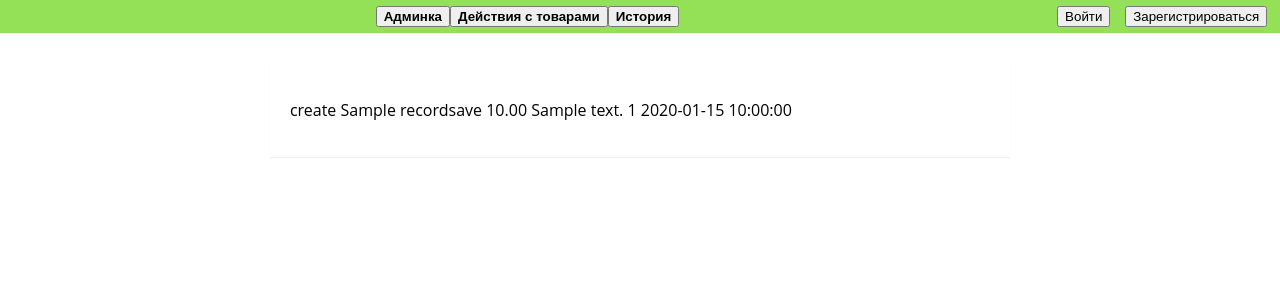
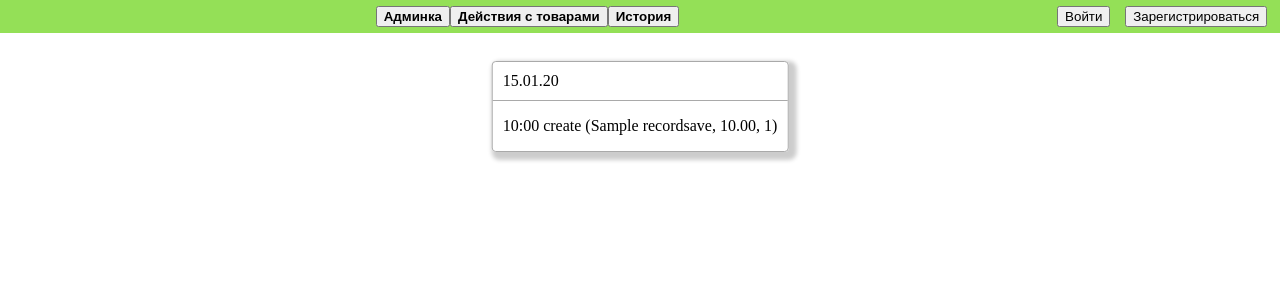
Before and after one commit to Darkness7193/ShopSiteRepository, a Django app: page /CrudApp/history/ in a window 1280 px wide. Shown: the top 300 px of the page. Run offline with Django 4.2, Linux system fonts and the light colour scheme; tables that the repository leaves empty hold one stand-in row (values such as "Sample post").

Commit message:
Version 0.42.7 I'm make some css for history

```diff
--- a/CrudApp/models.py
+++ b/CrudApp/models.py
@@ -81,7 +81,8 @@ class RecordSave(Model):
     time = TimeField()
 
     def __str__(self):
-        return f'{self.mode} {self.name} {self.price} {self.description} {self.count} {self.date} {self.time}'
+        time = self.time.__str__()[:-3]
+        return f'{self.mode} {self.date} {time} {self.name} {self.price} {self.description} {self.count} '
 
     class Meta:
         db_table = 'RecordSave'
@@ -90,6 +91,7 @@ class RecordSave(Model):
     def save_in_history(request):
         price = request.POST.get('price')
         dt = datetime.fromtimestamp(float(request.POST.get('timestamp')))
+        dt = dt.replace(second=0, microsecond=0)
         record_save = RecordSave()
 
         record_save.mode = request.POST.get('mode')
--- /dev/null
+++ b/CrudApp/static/CrudApp/css/history.css
@@ -0,0 +1,23 @@
+.history {
+    margin-top: 25px;
+
+}
+
+.save-pack {
+    border: 1px solid #a9a9a9;
+    border-radius: 4px;
+    margin-bottom: 14px;
+    padding-top: 0;
+    box-shadow: 4px 4px 4px 4px rgba(0,0,0,0.2);
+}
+
+.save-pack-title {
+    margin-top: 0;
+    padding: 10px;
+    border-bottom: 1px solid #a9a9a9;
+}
+
+.record-save {
+    padding-left: 10px;
+    padding-right: 10px;
+}
--- a/CrudApp/static/CrudApp/js/history.js
+++ b/CrudApp/static/CrudApp/js/history.js
@@ -23,7 +23,7 @@ export function save_in_history(tr, save_mode) {
     let save = {
         'mode': save_mode,
         'timestamp': new Date().getTime() / 1000,
-        'product_id': tr[0].dataset.productId,
+        'product_id': 0, //tr[0].dataset.productId
     };
 
     $.ajax({
--- a/CrudApp/templates/CrudApp/history.html
+++ b/CrudApp/templates/CrudApp/history.html
@@ -7,15 +7,26 @@
     <meta charset="UTF-8">
     <title> История </title>
     <link rel="stylesheet" href="{% static '/css/global.css' %}">
-    <link rel="stylesheet" href="{% static 'CrudApp/css/crud.css' %}">
+    <link rel="stylesheet" href="{% static 'CrudApp/css/history.css' %}">
 </head>
-
 
 <body>
 {% include 'ShopSite/header.html' %}
-<div class="container-lg table-wrapper">
-    {% for record_save in record_saves %}
-        <p>{{ record_save }}</p>
+<div class="center--V history">
+    {% for saves_pack in saves_group_by_date %}
+        <div class="save-pack">
+            <p class="save-pack-title"> {{ saves_pack.0.date|date:"d.m.y" }}</p>
+            {% for save in saves_pack %}
+                <p class="record-save">
+                    {{ save.time|time:"G:i" }}
+                    {{ save.mode }}
+
+                    ({{ save.name }},
+                    {{ save.price }},
+                    {{ save.count }})
+                </p>
+            {% endfor %}
+        </div>
     {% endfor %}
 </div>
 
--- a/CrudApp/views.py
+++ b/CrudApp/views.py
@@ -5,6 +5,8 @@ from django.views.decorators.csrf import csrf_exempt
 from django.http import JsonResponse
 from django.views.decorators.cache import never_cache
 from CrudApp.helpers import get_searched_products
+from django.db.models.functions import TruncMonth
+from django.db.models import Count
 
 
 def index(request):
@@ -18,7 +20,17 @@ def crud(request):
 
 
 def history(request):
-    context = {'record_saves': RecordSave.objects.all()}
+    current_date = None
+    saves_group_by_date = []
+    for save in RecordSave.objects.order_by('date'):
+        if save.date != current_date:
+            current_date = save.date
+            saves_group_by_date.append([])
+
+        saves_group_by_date[-1].append(save)
+
+
+    context = {'saves_group_by_date': saves_group_by_date}
     return render(request, 'CrudApp/history.html', context)
 
 
@@ -30,8 +42,8 @@ def delete_product(request):
 
 @csrf_exempt
 def create_product(request):
-    id = Product.create(request)
-    return JsonResponse({'new_product_id': id})
+    product_id = Product.create(request)
+    return JsonResponse({'new_product_id': product_id})
 
 
 @csrf_exempt
--- a/static/css/global.css
+++ b/static/css/global.css
@@ -28,6 +28,14 @@
     position: absolute;
     left: 50%;
     top: 50%;
+    transform: translate(-50%, -50%);
+    padding: 3px;
+}
+
+.upper-center {
+    position: absolute;
+    left: 50%;
+    top: 20%;
     transform: translate(-50%, -50%);
     padding: 3px;
 }
```
